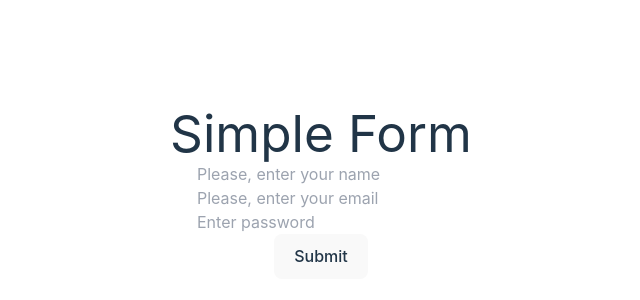
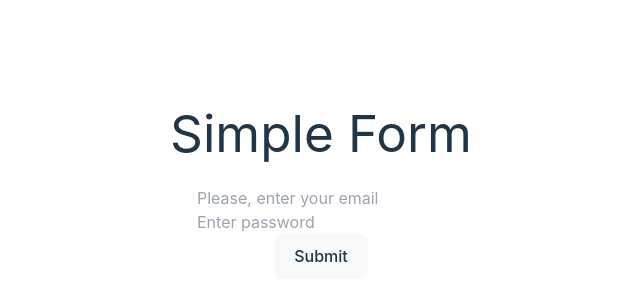
Before and after one commit to maywork/React-Sandbox, a React (Vite) app in the folder 06form-master/: page / in a window 1280 px wide. Shown: the part 208-508 px from the top of the page, without its empty margins (319-959 px from the left). Built offline with nearby package versions, Linux system fonts and the light colour scheme.

Commit message:
added custom hook using object

```diff
--- a/06form-master/src/components/HookForm/HookForm.jsx
+++ b/06form-master/src/components/HookForm/HookForm.jsx
@@ -3,18 +3,19 @@ import useInputState from '../../hooks/useInputState';
 
 function HookForm() {
 
-  const [name, handleNameChange] = useInputState("")
+  // const [name, handleNameChange] = useInputState("")
+  const emailState = useInputState('email@hooked.go')
 
   const handleSubmit = e => {
     e.preventDefault();
-    console.log('Form Data, ', name);
+    console.log('Form Data,', emailState.value);
   }
   return (
     <div>
       <form onSubmit={handleSubmit} className="p-4">
-        <input value={name} onChange={handleNameChange} className="rounded-md p-1 mb-2 text-center" placeholder="Please, enter your name" type="text" name="name" />
+        {/* <input value={name} onChange={handleNameChange} className="rounded-md p-1 mb-2 text-center" placeholder="Please, enter your name" type="text" name="name" /> */}
         <br />
-        <input className="rounded-md p-1 mb-2 text-center" placeholder="Please, enter your email" type="email" name="email" />
+        <input {...emailState} className="rounded-md p-1 mb-2 text-center" placeholder="Please, enter your email" type="email" name="email" />
         <br />
         <input className='rounded-md p-1 mb-2 text-center' placeholder="Enter password" type="password" name="password" required />
         <br />
```
